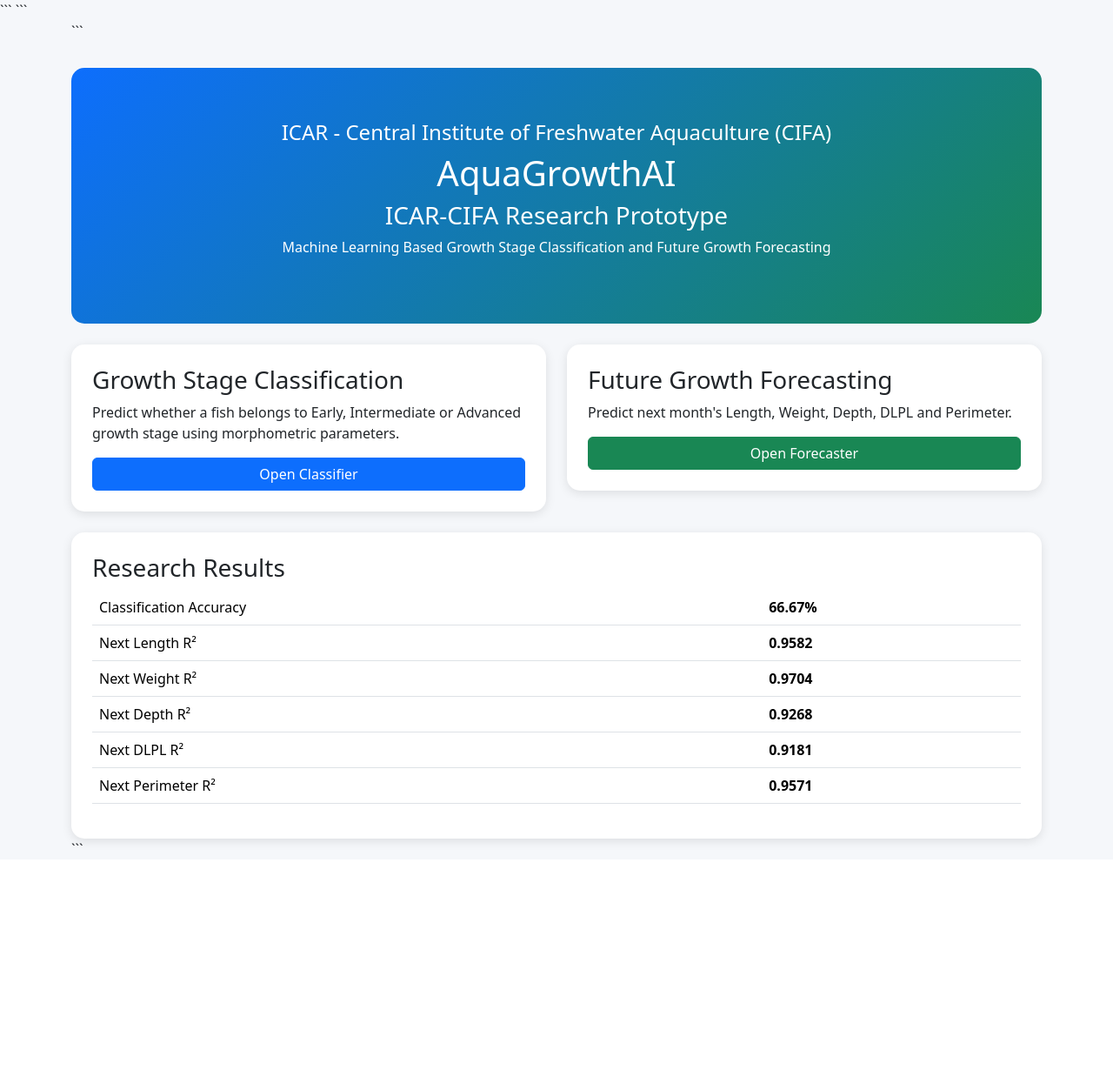
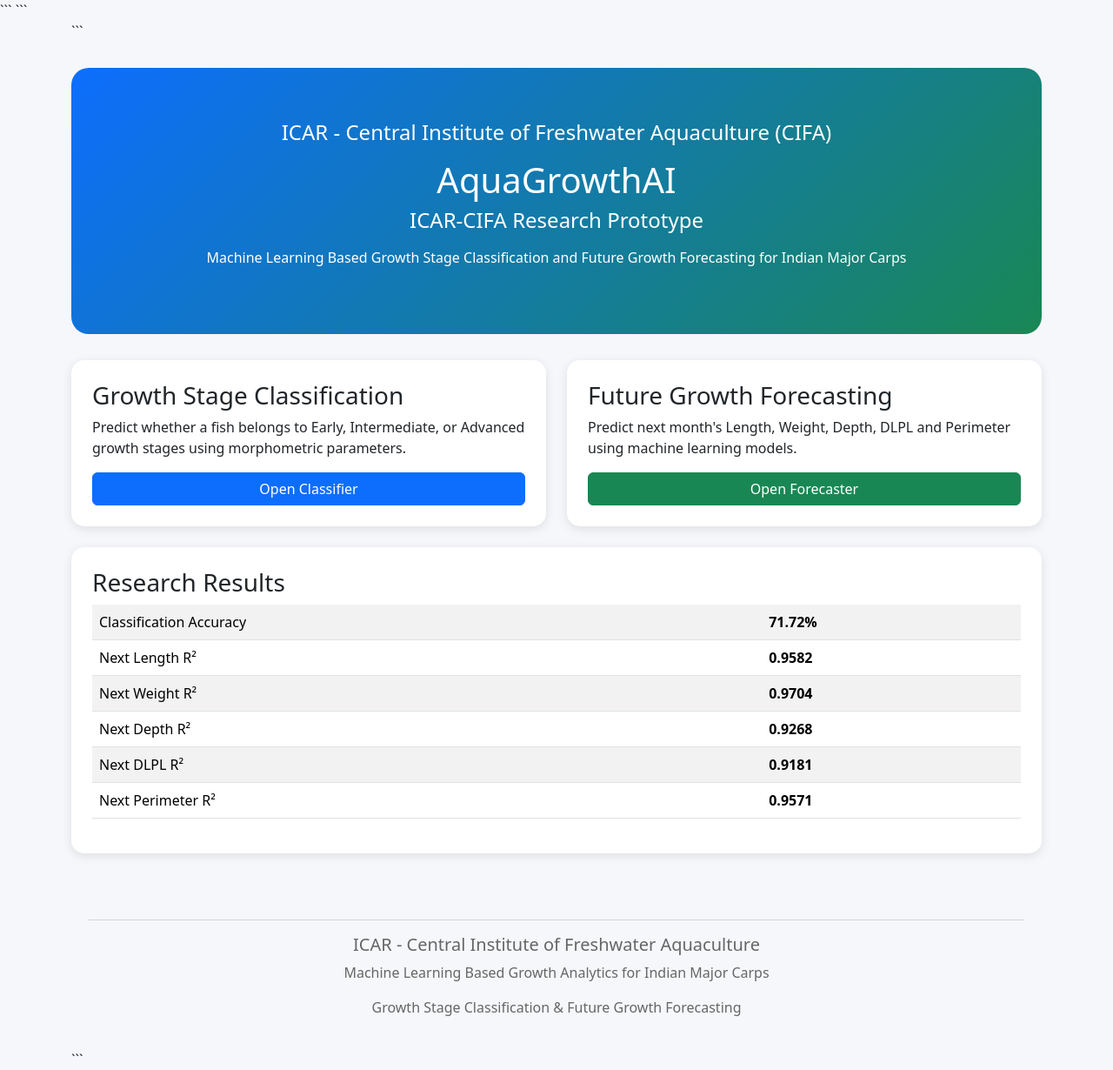
Before and after one commit to techsenapati-create/aquagrowthai, a FastAPI app: page / in a window 1280 px wide. Shown: the whole page at 87% size. Before the commit the page ends 974 px from the top, so only its background shows below. Run offline with FastAPI, Linux system fonts and the light colour scheme; parts of the project's set-up code (start-up, migrations or seed data) failed here and were passed over.

Commit message:
Fixed index template

````diff
--- a/app/templates/index.html
+++ b/app/templates/index.html
@@ -1,30 +1,47 @@
 <!DOCTYPE html>
 
-<html>
+<html lang="en">
+
 <head>
-    <title>ICAR-CIFA Fish Growth Analytics</title>
+    <meta charset="UTF-8">
+    <meta name="viewport" content="width=device-width, initial-scale=1.0">
+    <title>AquaGrowthAI | ICAR-CIFA</title>
 
 ```
 <link href="https://cdn.jsdelivr.net/npm/bootstrap@5.3.3/dist/css/bootstrap.min.css" rel="stylesheet">
 
 <style>
 
-    body{
-        background:#f5f7fa;
+    body {
+        background-color: #f5f7fa;
     }
 
-    .hero{
-        background:linear-gradient(135deg,#0d6efd,#198754);
-        color:white;
-        padding:60px;
-        border-radius:15px;
-        margin-top:30px;
+    .hero {
+        background: linear-gradient(135deg, #0d6efd, #198754);
+        color: white;
+        padding: 60px;
+        border-radius: 20px;
+        margin-top: 30px;
+        margin-bottom: 30px;
+        text-align: center;
     }
 
-    .card{
-        border:none;
-        border-radius:15px;
-        box-shadow:0px 3px 12px rgba(0,0,0,0.1);
+    .card {
+        border: none;
+        border-radius: 15px;
+        box-shadow: 0px 3px 12px rgba(0,0,0,0.1);
+        transition: 0.3s;
+    }
+
+    .card:hover {
+        transform: translateY(-5px);
+    }
+
+    .footer {
+        margin-top: 40px;
+        padding: 20px;
+        text-align: center;
+        color: #666;
     }
 
 </style>
@@ -37,36 +54,32 @@
 <div class="container">
 
 ```
-<div class="hero text-center">
+<div class="hero">
 
     <h4>
         ICAR - Central Institute of Freshwater Aquaculture (CIFA)
     </h4>
 
-	<h1>
-		AquaGrowthAI
-	</h1>
+    <h1 class="mt-3">
+        AquaGrowthAI
+    </h1>
 
-	<h3>
-		ICAR-CIFA Research Prototype
-	</h3>
+    <h4>
+        ICAR-CIFA Research Prototype
+    </h4>
 
-	<p>
-	Machine Learning Based Growth Stage Classification
-	and Future Growth Forecasting
-	</p>
-
-
+    <p class="mt-3">
+        Machine Learning Based Growth Stage Classification
+        and Future Growth Forecasting for Indian Major Carps
+    </p>
 
 </div>
 
-<br>
-
 <div class="row">
 
-    <div class="col-md-6">
+    <div class="col-md-6 mb-4">
 
-        <div class="card p-4">
+        <div class="card p-4 h-100">
 
             <h3>
                 Growth Stage Classification
@@ -74,12 +87,11 @@
 
             <p>
                 Predict whether a fish belongs to
-                Early, Intermediate or Advanced
-                growth stage using morphometric parameters.
+                Early, Intermediate, or Advanced
+                growth stages using morphometric parameters.
             </p>
 
-            <a href="/classify"
-               class="btn btn-primary">
+            <a href="/classify" class="btn btn-primary">
                 Open Classifier
             </a>
 
@@ -87,22 +99,21 @@
 
     </div>
 
-    <div class="col-md-6">
+    <div class="col-md-6 mb-4">
 
-        <div class="card p-4">
+        <div class="card p-4 h-100">
 
             <h3>
                 Future Growth Forecasting
             </h3>
 
             <p>
-                Predict next month's
-                Length, Weight, Depth,
-                DLPL and Perimeter.
+                Predict next month's Length, Weight,
+                Depth, DLPL and Perimeter using
+                machine learning models.
             </p>
 
-            <a href="/forecast"
-               class="btn btn-success">
+            <a href="/forecast" class="btn btn-success">
                 Open Forecaster
             </a>
 
@@ -112,19 +123,17 @@
 
 </div>
 
-<br>
-
 <div class="card p-4">
 
     <h3>
         Research Results
     </h3>
 
-    <table class="table">
+    <table class="table table-striped">
 
         <tr>
             <td>Classification Accuracy</td>
-            <td><b>66.67%</b></td>
+            <td><b>71.72%</b></td>
         </tr>
 
         <tr>
@@ -155,6 +164,24 @@
     </table>
 
 </div>
+
+<div class="footer">
+
+    <hr>
+
+    <h5>
+        ICAR - Central Institute of Freshwater Aquaculture
+    </h5>
+
+    <p>
+        Machine Learning Based Growth Analytics for Indian Major Carps
+    </p>
+
+    <p>
+        Growth Stage Classification & Future Growth Forecasting
+    </p>
+
+</div>
 ```
 
 </div>
````
